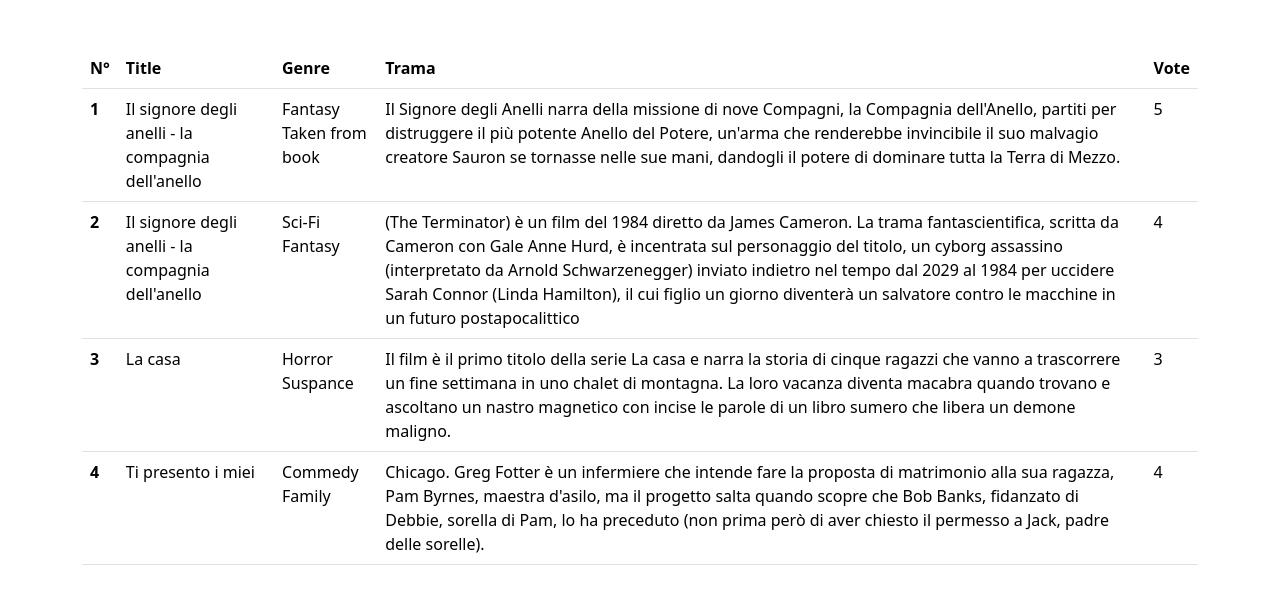
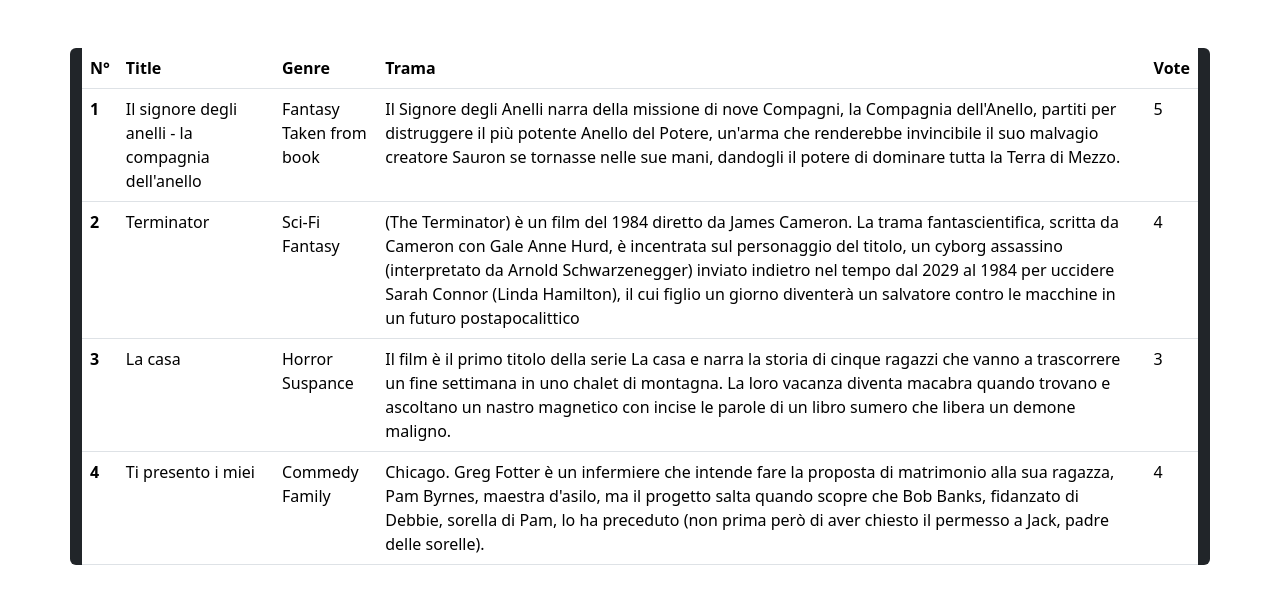
Before and after one commit to MarcoCalabretta1988/php-oop-1, a PHP site: page / in a window 1280 px wide. Shown: the top 604 px of the page. Run offline with PHP 8.4, Linux system fonts and the light colour scheme.

Commit message:
Add layout correct wrong data

```diff
--- a/db.php
+++ b/db.php
@@ -11,7 +11,7 @@ $movies = [
     ],
     [
         'id' => 2,
-        'title' => 'Il signore degli anelli - la compagnia dell\'anello',
+        'title' => 'Terminator',
         'genre' => 'Sci-Fi',
         'genre_add' => 'Fantasy',
         'vote' => 4,
--- a/index.php
+++ b/index.php
@@ -29,9 +29,9 @@ foreach ($movies as $movie) {
 </head>
 
 <body>
-    <div class="container">
+    <div class="container bg-dark rounded">
 
-        <table class="table my-5">
+        <table class="table my-5 text-white  rounded">
             <thead>
                 <tr>
                     <th scope="col">N°</th>
```
